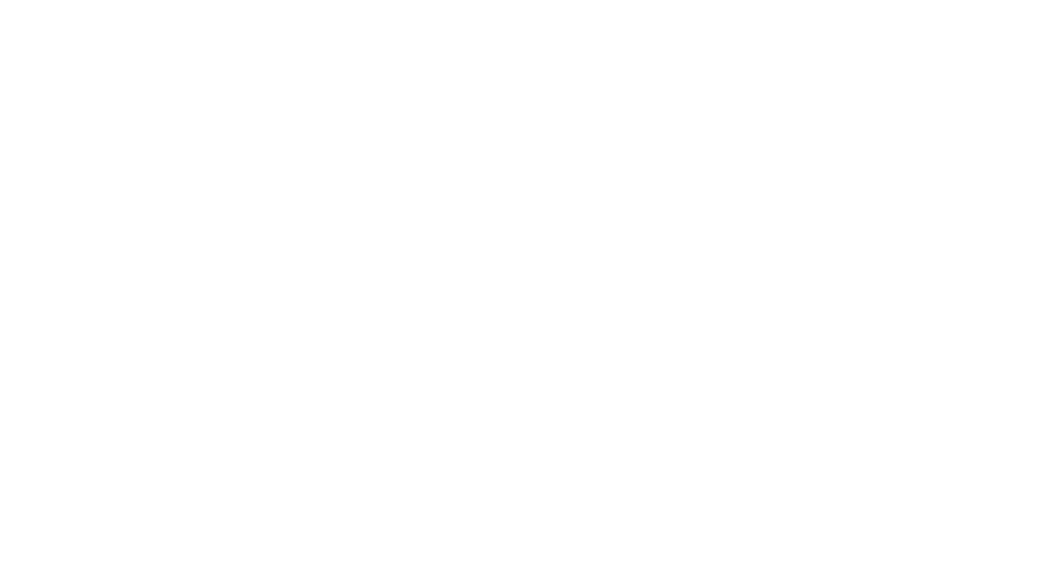
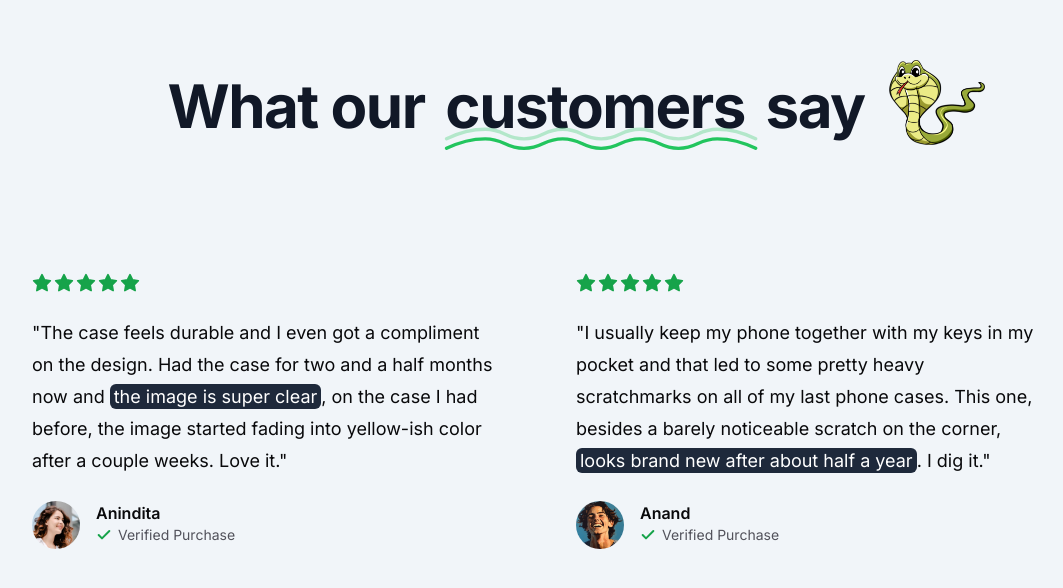
Before and after one commit to anandpanda/casecobra, a Next.js app: page / in a window 1280 px wide. Shown: the part 1031-1619 px from the top of the page, without its empty margins (64-1127 px from the left). Before the commit the page ends 995 px from the top, so only its background shows below. Built offline with nearby package versions, Linux system fonts and the light colour scheme; no server answers.

Commit message:
Testimonials Section

```diff
--- a/src/app/page.tsx
+++ b/src/app/page.tsx
@@ -1,3 +1,4 @@
+import { Icons } from "@/components/Icons";
 import MaxWidthWrapper from "@/components/MaxWidthWrapper";
 import Phone from "@/components/Phone";
 import { Check, Star } from "lucide-react";
@@ -125,6 +126,106 @@
 					</div>
 				</MaxWidthWrapper>
 			</section>
+
+			{/* Testimonials */}
+			<section className="bg-slate-100 py-24">
+				<MaxWidthWrapper className="flex flex-col items-center gap-16 sm:gap-32">
+					<div className="flex flex-col lg:flex-row items-center gap-4 sm:gap-6">
+						<img
+							src="/snake-2.png"
+							className="w-24 order-0 lg:order-2"
+						/>
+						<h2 className="order-1 mt-2 tracking-tight text-center text-balance !leading-tight font-bold text-5xl md:text-6xl text-gray-900">
+							What our{" "}
+							<span className="relative px-2">
+								customers{" "}
+								<Icons.underline className="hidden sm:block pointer-events-none absolute inset-x-0 -bottom-6 text-green-500" />
+							</span>{" "}
+							say
+						</h2>
+					</div>
+					<div className="mx-auto grid max-w-2xl grid-cols-1 px-4 lg:mx-0 lg:max-w-none lg:grid-cols-2 gap-y-16">
+						<div className="flex flex-auto flex-col gap-4 lg:pr-8 xl:pr-20">
+							<div className="flex gap-0.5 mb-2">
+								<Star className="h-5 w-5 text-green-600 fill-green-600" />
+								<Star className="h-5 w-5 text-green-600 fill-green-600" />
+								<Star className="h-5 w-5 text-green-600 fill-green-600" />
+								<Star className="h-5 w-5 text-green-600 fill-green-600" />
+								<Star className="h-5 w-5 text-green-600 fill-green-600" />
+							</div>
+							<div className="text-lg leading-8">
+								<p>
+									"The case feels durable and I even got a
+									compliment on the design. Had the case for
+									two and a half months now and{" "}
+									<span className="px-1 py-0.5 bg-slate-800 text-white rounded-md">
+										the image is super clear
+									</span>
+									, on the case I had before, the image
+									started fading into yellow-ish color after a
+									couple weeks. Love it."
+								</p>
+							</div>
+							<div className="flex gap-4 mt-2">
+								<img
+									className="rounded-full h-12 w-12 object-cover"
+									src="/users/user-3.png"
+									alt="user"
+								/>
+								<div className="flex flex-col">
+									<p className="font-semibold">Anindita</p>
+									<div className="flex gap-1.5 items-center text-zinc-600">
+										<Check className="h-4 w-4 stroke-[3px] text-green-600" />
+										<p className="text-sm">
+											Verified Purchase
+										</p>
+									</div>
+								</div>
+							</div>
+						</div>
+
+						{/* second user review */}
+						<div className="flex flex-auto flex-col gap-4 lg:pr-8 xl:pr-20">
+							<div className="flex gap-0.5 mb-2">
+								<Star className="h-5 w-5 text-green-600 fill-green-600" />
+								<Star className="h-5 w-5 text-green-600 fill-green-600" />
+								<Star className="h-5 w-5 text-green-600 fill-green-600" />
+								<Star className="h-5 w-5 text-green-600 fill-green-600" />
+								<Star className="h-5 w-5 text-green-600 fill-green-600" />
+							</div>
+							<div className="text-lg leading-8">
+								<p>
+									"I usually keep my phone together with my
+									keys in my pocket and that led to some
+									pretty heavy scratchmarks on all of my last
+									phone cases. This one, besides a barely
+									noticeable scratch on the corner,{" "}
+									<span className="px-1 py-0.5 bg-slate-800 text-white rounded-md">
+										looks brand new after about half a year
+									</span>
+									. I dig it."
+								</p>
+							</div>
+							<div className="flex gap-4 mt-2">
+								<img
+									className="rounded-full h-12 w-12 object-cover"
+									src="/users/user-5.jpg"
+									alt="user"
+								/>
+								<div className="flex flex-col">
+									<p className="font-semibold">Anand</p>
+									<div className="flex gap-1.5 items-center text-zinc-600">
+										<Check className="h-4 w-4 stroke-[3px] text-green-600" />
+										<p className="text-sm">
+											Verified Purchase
+										</p>
+									</div>
+								</div>
+							</div>
+						</div>
+					</div>
+				</MaxWidthWrapper>
+			</section>
 		</div>
 	);
 }
--- /dev/null
+++ b/src/components/Icons.tsx
@@ -0,0 +1,25 @@
+import { LucideProps } from "lucide-react";
+
+export const Icons = {
+	underline: (props: LucideProps) => (
+		<svg
+			{...props}
+			viewBox="0 0 687 155"
+		>
+			<g
+				stroke="currentColor"
+				strokeWidth="7"
+				fill="none"
+				fillRule="evenodd"
+				strokeLinecap="round"
+				strokeLinejoin="round"
+			>
+				<path
+					d="M20 98c27-13.3333333 54-20 81-20 40.5 0 40.5 20 81 20s40.626917-20 81-20 40.123083 20 80.5 20 40.5-20 81-20 40.5 20 81 20 40.626917-20 81-20c26.915389 0 53.748722 6.6666667 80.5 20"
+					opacity=".3"
+				></path>
+				<path d="M20 118c27-13.3333333 54-20 81-20 40.5 0 40.5 20 81 20s40.626917-20 81-20 40.123083 20 80.5 20 40.5-20 81-20 40.5 20 81 20 40.626917-20 81-20c26.915389 0 53.748722 6.6666667 80.5 20"></path>
+			</g>
+		</svg>
+	),
+};
--- a/src/components/Navbar.tsx
+++ b/src/components/Navbar.tsx
@@ -6,7 +6,7 @@
 
 const Navbar = async () => {
 	const { getUser } = getKindeServerSession();
-    const user = await getUser();
+	const user = await getUser();
 	const isAdmin = user?.email === process.env.ADMIN_EMAIL;
 
 	return (
```
